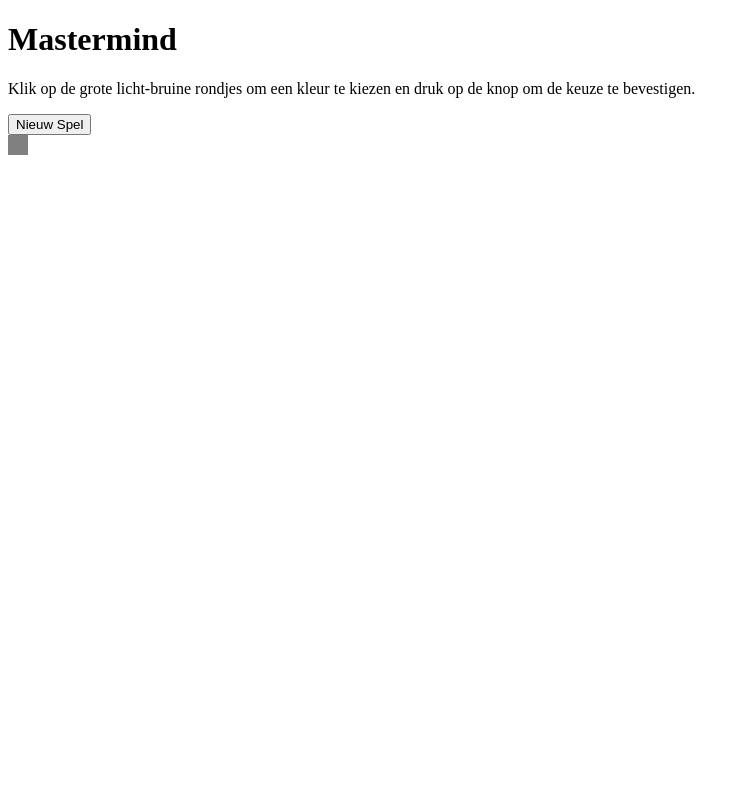
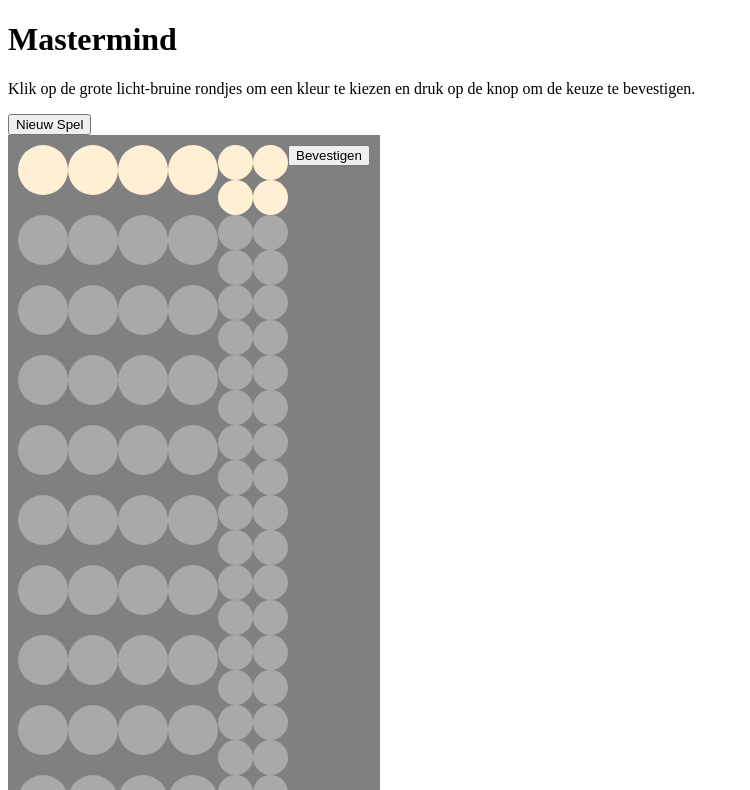
Before and after one commit to clearazil/mastermind, a plain HTML site: page index.html in a window 1280 px wide. Both pictures are taken after a click on the button "Nieuw Spel". Shown: the top 790 px of the page, without its empty margins (0-750 px from the left). Drawn offline with Linux system fonts and the light colour scheme.

Commit message:
new game replace html functionality

```diff
--- a/index.html
+++ b/index.html
@@ -19,23 +19,26 @@
         </div>
 
         <div id="game-row-prototype" class="hide">
-            <div class="game-colors">
-                <span class="game-board-colors {color}" color="{color}"></span>
-                <span class="game-board-colors {color}" color="{color}"></span>
-                <span class="game-board-colors {color}" color="{color}"></span>
-                <span class="game-board-colors {color}" color="{color}"></span>
+            <div class="game-colors" id="row-id---id--">
+                <span class="game-board-colors --color--" color="--color--"></span>
+                <span class="game-board-colors --color--" color="--color--"></span>
+                <span class="game-board-colors --color--" color="--color--"></span>
+                <span class="game-board-colors --color--" color="--color--"></span>
                 <div class="game-output">
                     <div>
-                        <span class="game-output-colors {color}" color="{color}"></span>
-                        <span class="game-output-colors {color}" color="{color}"></span>
+                        <span class="game-output-colors --color--" color="--color--"></span>
+                        <span class="game-output-colors --color--" color="--color--"></span>
                     </div>
                     <div>
-                        <span class="game-output-colors {color}" color="{color}"></span>
-                        <span class="game-output-colors {color}" color="{color}"></span>
+                        <span class="game-output-colors --color--" color="--color--"></span>
+                        <span class="game-output-colors --color--" color="--color--"></span>
                     </div>
                 </div>
-                <button>Bevestigen</button>
+                <!-- <button>Bevestigen</button> -->
             </div>
+        </div>
+        <div id="confirm-button-prototype" class="hide">
+            <button class="confirm-button">Bevestigen</button>
         </div>
 
         <button id="new-game-button">Nieuw Spel</button>
--- a/main.js
+++ b/main.js
@@ -4,7 +4,10 @@ let newGameButton = document.querySelector('#new-game-button');
 
 // get the prototype html, set colors and replace the game board's html with what is created here
 newGameButton.onclick = () => {
-    let prototype = document.querySelector('#game-row-prototype').innerHTML;
+    let prototype = {
+        gameRow: document.querySelector('#game-row-prototype'),
+        confirmButton: document.querySelector('#confirm-button-prototype')
+    };
 
     let html = '';
     for (let i = 1; i <= 12; i++) {
@@ -13,14 +16,22 @@ newGameButton.onclick = () => {
             color = 'color-blank';
         }
 
-        // does not work, probably need to escape { and } ?
-        html += prototype.replace(/<{color}/g, '');
+        html += prototype.gameRow.innerHTML.replace(/--color--|--id--/g, (match) => {
+            if (match === '--id--') {
+                return i;
+            }
+
+            return color;
+        });
     }
 
-    console.log(html);
+    let gameBoard = document.querySelector('#game-board');
+    let classAttribute = gameBoard.getAttribute('class');
 
-    let gameBoard = document.querySelector('#game-board');
+    gameBoard.innerHTML = html;
 
-    let classAttribute = gameBoard.getAttribute('class');
+    let firstRow = document.querySelector('#row-id-1');
+    firstRow.appendChild(prototype.confirmButton.firstElementChild);
+
     gameBoard.setAttribute('class', classAttribute.replace('hide', 'show'));
 }
```
